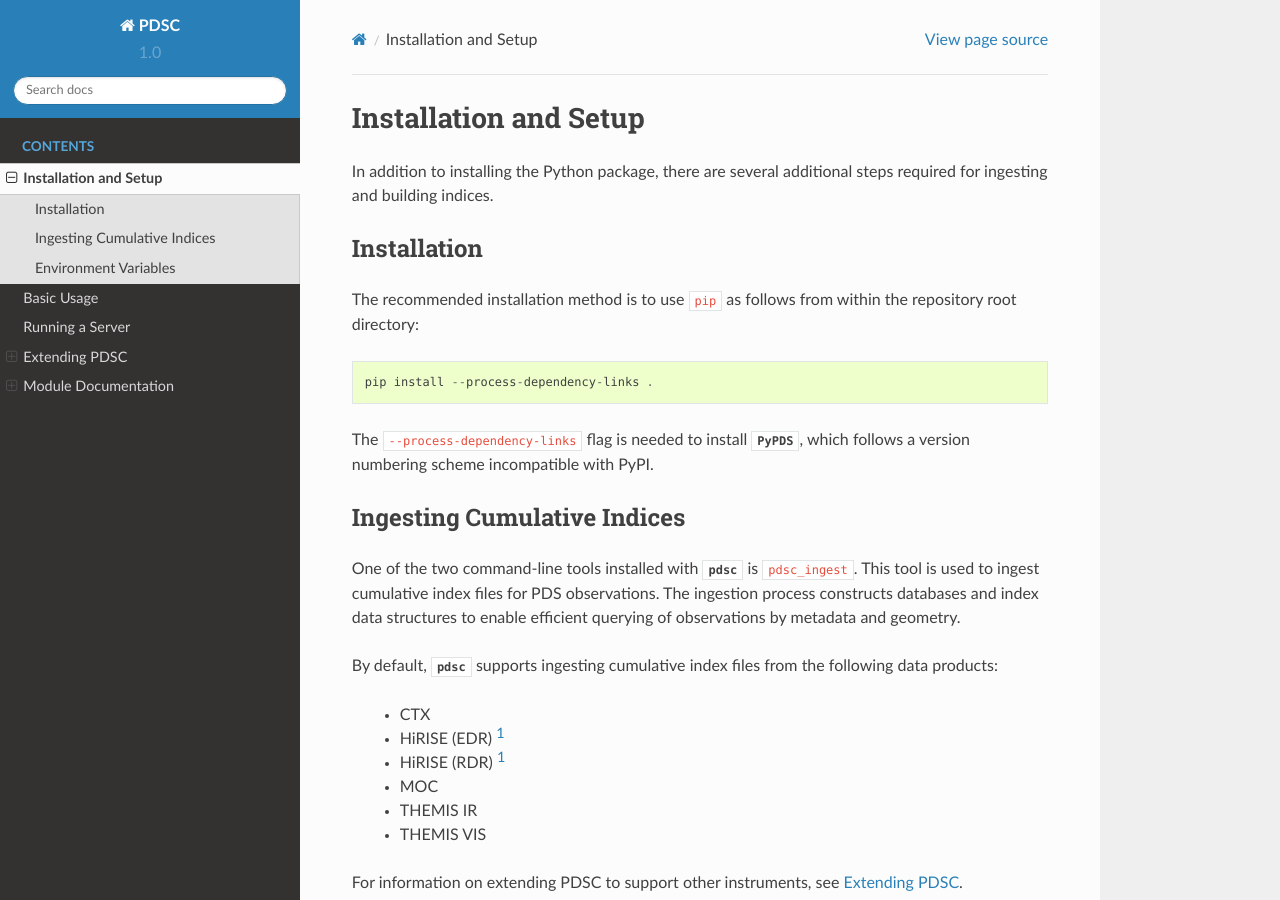
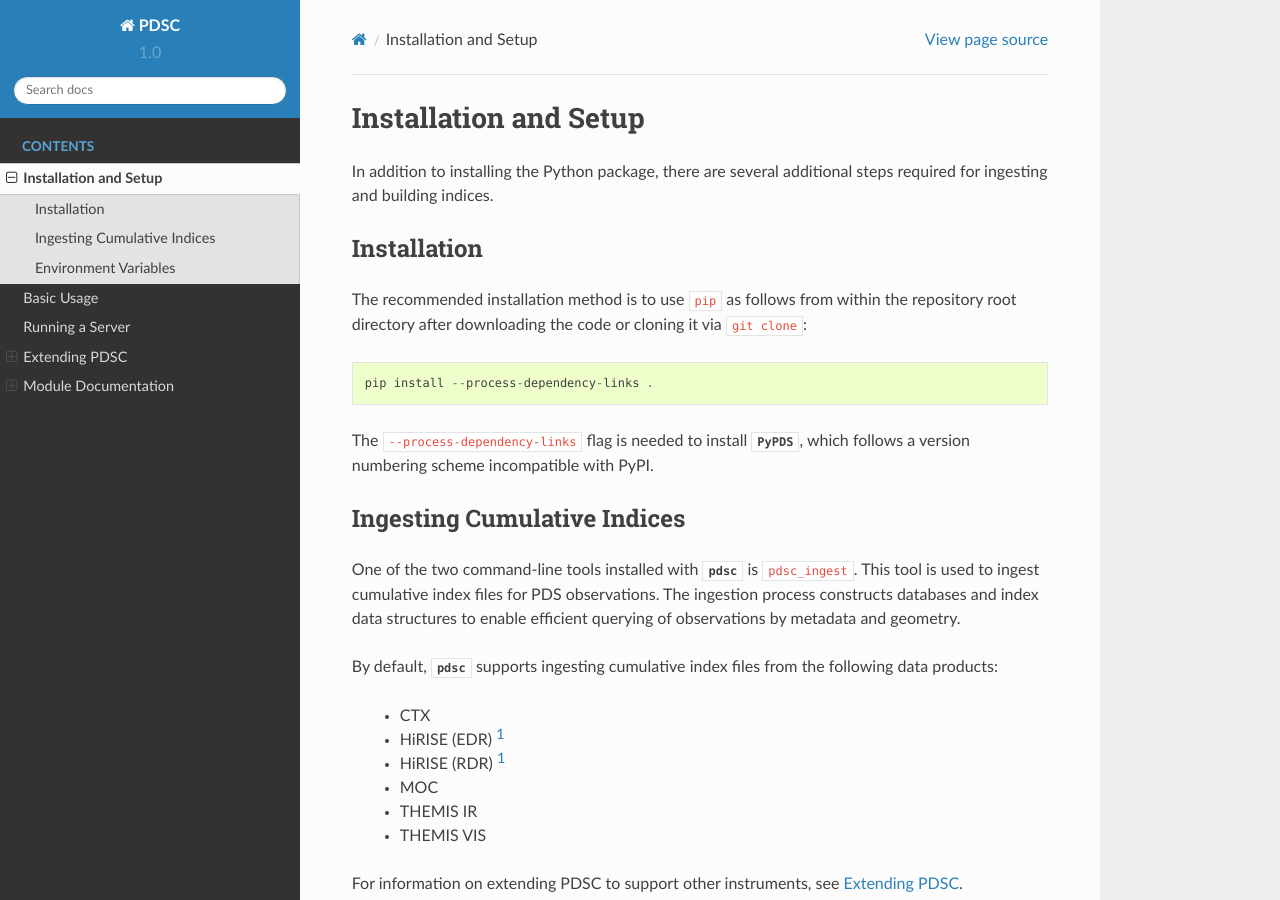
Before and after one commit to JPLMLIA/pdsc, a Sphinx documentation site: the page built from docs/Installation.rst, in a window 1280 px wide and 900 px high. Built offline with Sphinx 7.4.7 and the Read the Docs theme 2.0.0, drawn with Linux system fonts in a browser that asks for light colours.

Commit message:
add note about downloading code before installing it

```diff
--- a/docs/Installation.rst
+++ b/docs/Installation.rst
@@ -8,7 +8,8 @@ Installation
 ------------
 
 The recommended installation method is to use ``pip`` as follows from within the
-repository root directory::
+repository root directory after downloading the code or cloning it via ``git
+clone``::
 
     pip install --process-dependency-links .
 
```
